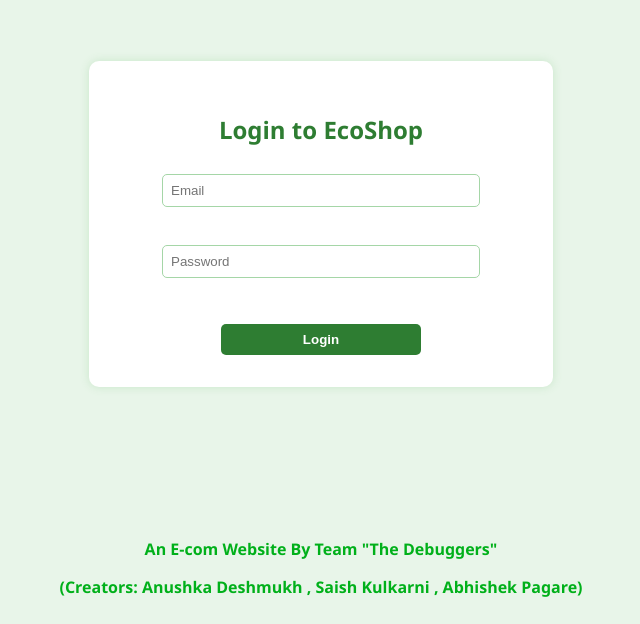
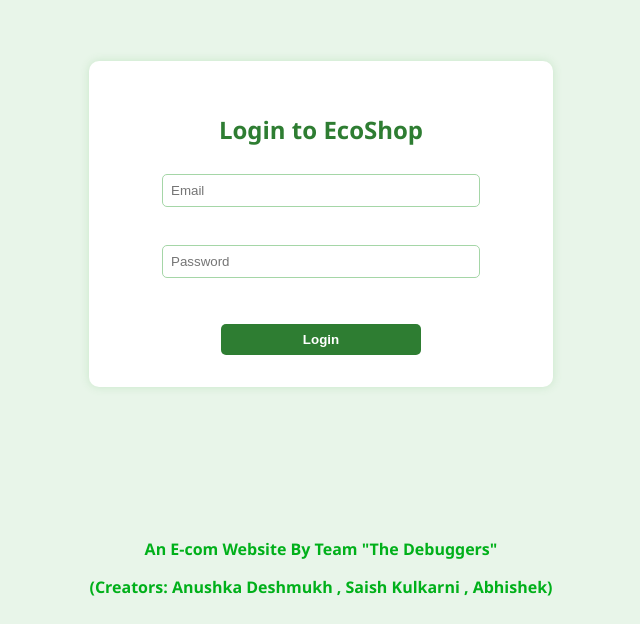
Before and after one commit to TheQuantumScripter/ecoshop, a plain HTML site: page login.html in a window 1280 px wide. Shown: the part 176-800 px from the top of the page, without its empty margins (319-959 px from the left). Drawn offline with Linux system fonts and the light colour scheme.

Commit message:
Update login.html

```diff
--- a/login.html
+++ b/login.html
@@ -16,7 +16,7 @@
   </div>
   <footer class="footer">
     <p> An E-com Website By Team "The Debuggers"</p>
-    <p> (Creators: Anushka Deshmukh , Saish Kulkarni , Abhishek Pagare) </p>
+    <p> (Creators: Anushka Deshmukh , Saish Kulkarni , Abhishek) </p>
   </footer>
   <script>
     function login(e) {
```
